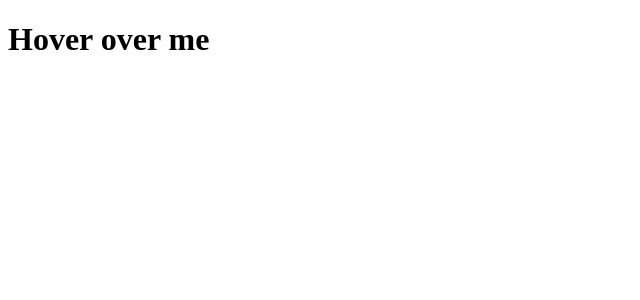
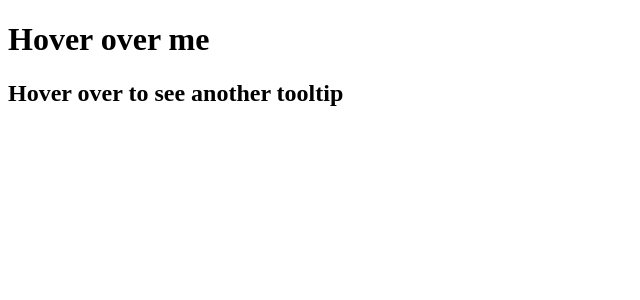
Before and after one commit to acciojob/react-composition-3-rohitgalande1032, a React app: page / in a window 1280 px wide. Shown: the top 300 px of the page, without its empty margins (0-640 px from the left). Built offline with nearby package versions, Linux system fonts and the light colour scheme.

Commit message:
bug fixed

```diff
--- a/src/components/App.js
+++ b/src/components/App.js
@@ -9,6 +9,10 @@ const App = () => {
          <Tooltip text="This is a tooltip!">
             <h1 className="tooltip">Hover over me</h1>
         </Tooltip>
+
+        <Tooltip text="This is another tooltip">
+            <h2 className="tooltip">Hover over to see another tooltip</h2>
+        </Tooltip>
     </div>
   )
 }
--- a/src/components/Tooltip.js
+++ b/src/components/Tooltip.js
@@ -10,7 +10,7 @@ const Tooltip = ({text, children}) => {
       onMouseLeave={() => setVisible(false)}
     >
       {children}
-      {visible && <div className="tooltiptext" style={{width: "100px", height: '50px', background:"red", borderRadius: '5px', padding: '5px', color:"white"}}>{text}</div>}
+      {visible && <p className="tooltiptext" style={{width: "100px", height: '50px', background:"red", borderRadius: '5px', padding: '5px', color:"white"}}>{text}</p>}
     </div>
   );
 }
```
